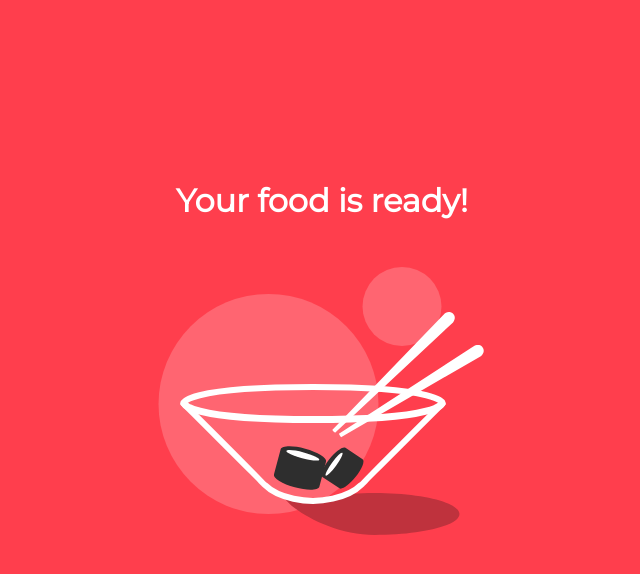
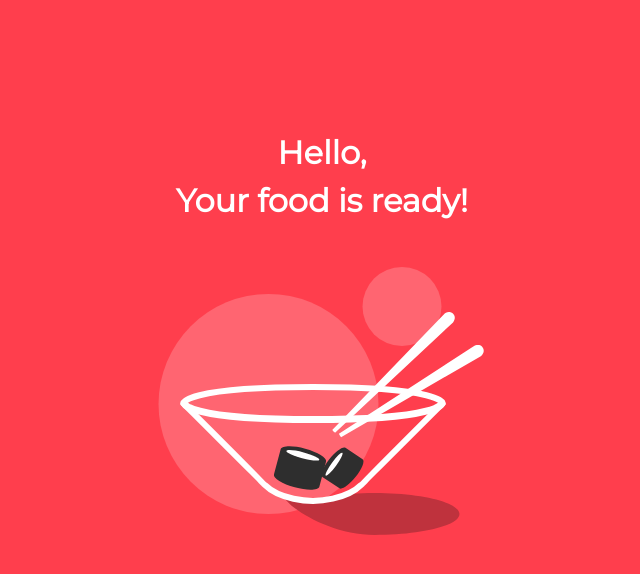
Before and after one commit to neontuts/gsap-animations-project, a website: page dist/index.html in a window 1280 px wide. Shown: the whole page, without its empty margins (318-958 px from the left). Drawn offline with nearby package versions, Linux system fonts and the light colour scheme.

Commit message:
Made Changes

```diff
--- a/dist/index.html
+++ b/dist/index.html
@@ -41,6 +41,7 @@
 	    </g>
 	  </svg>
 
+	<h1 style="top: 14%;">Hello,</h1>
 	<h1>Your food is ready!</h1>
 
 	<script src="https://cdnjs.cloudflare.com/ajax/libs/gsap/2.0.2/TweenMax.min.js"></script>
```
